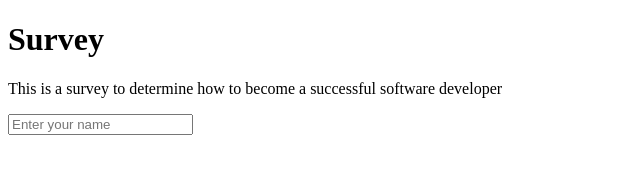
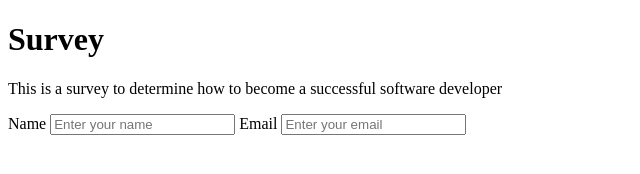
Before and after one commit to Stricks1/microverseStart, a plain HTML site: page index.html in a window 1280 px wide. Shown: the whole page, without its empty margins (0-640 px from the left). Drawn offline with Linux system fonts and the light colour scheme.

Commit message:
created the Email input and add a type email to validate it

```diff
--- a/index.html
+++ b/index.html
@@ -13,7 +13,10 @@
 
     <p id="description">This is a survey to determine how to become a successful software developer</p>
     <form id="survey-form">
+      <label for="name">Name</label>
       <input id="name" type="text" placeholder="Enter your name">
+      <label for="email">Email</label>
+      <input id="email" type="email" placeholder="Enter your email">
     </form>
 
     <script src="https://cdn.freecodecamp.org/testable-projects-fcc/v1/bundle.js"></script>
```
